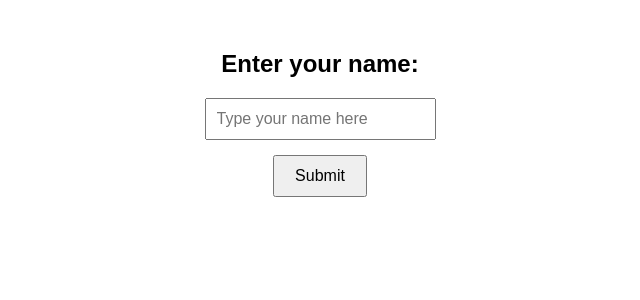
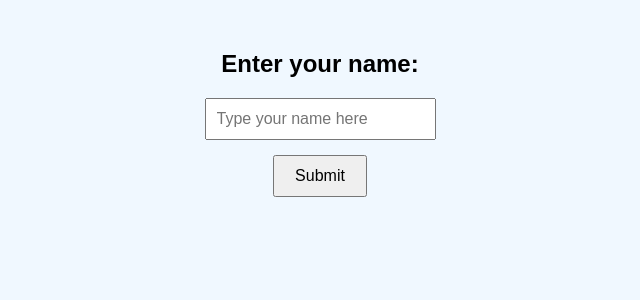
Before and after one commit to MRDofc/jataka, a React (Create React App) app: page / in a window 1280 px wide. Shown: the top 300 px of the page, without its empty margins (320-960 px from the left). Built offline with nearby package versions, Linux system fonts and the light colour scheme; the HTML template or start-up script is replaced by a standard one.

Commit message:
Update index.css

```diff
--- a/src/index.css
+++ b/src/index.css
@@ -3,4 +3,5 @@ body {
   margin: 0;
   padding: 0;
   font-family: Arial, sans-serif;
+  background-color: rgb(240, 248, 255); /* light blue (AliceBlue) */
 }
```
